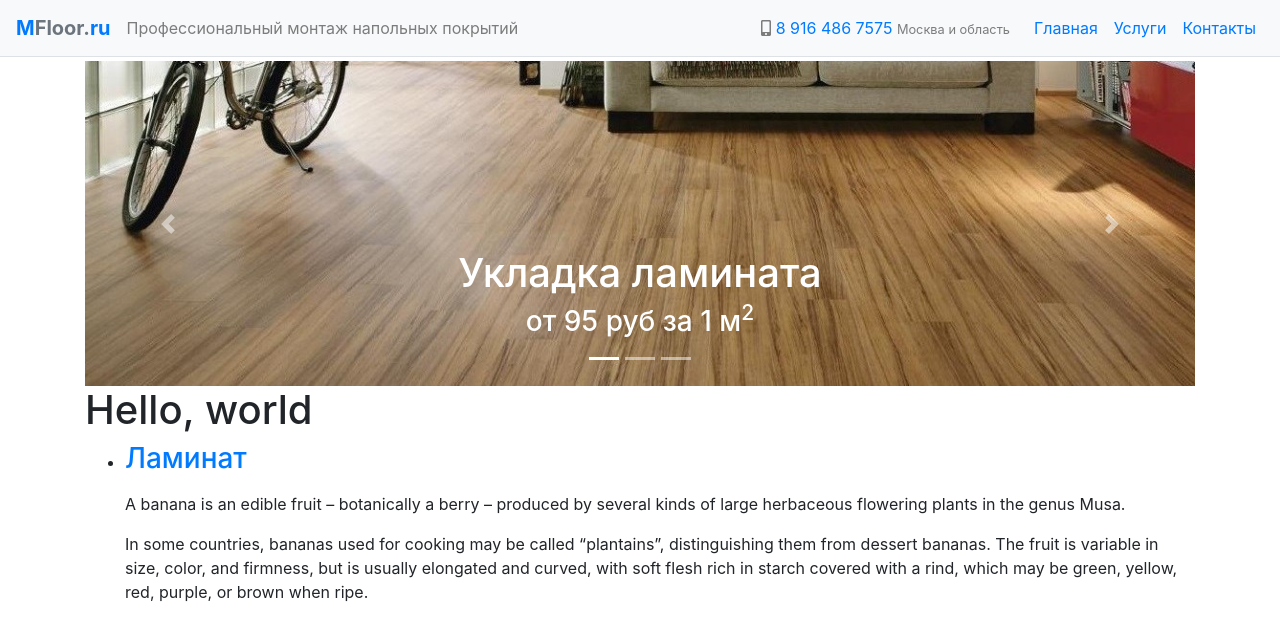
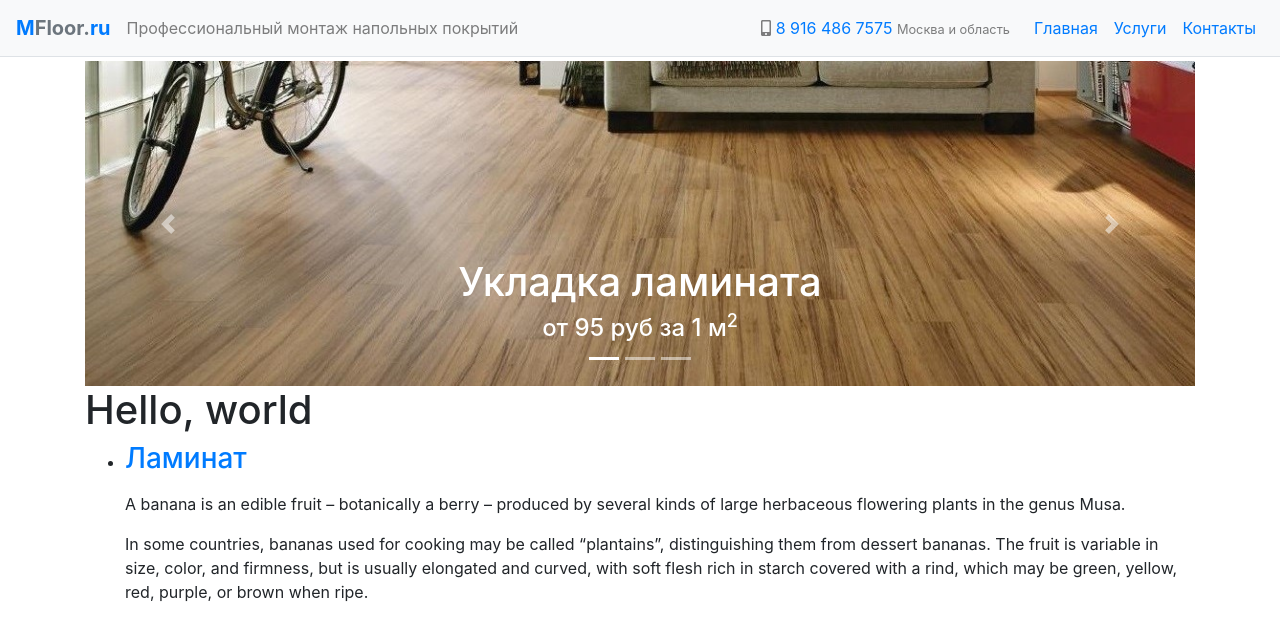
Before and after one commit to nskforward/MFloor, a Jekyll site: the page built from index.html, in a window 1280 px wide. Shown: the top 641 px of the page. Built offline with Jekyll 4.4.1, drawn with Linux system fonts in a browser that asks for light colours.

```diff
--- a/index.html
+++ b/index.html
@@ -11,23 +11,23 @@
     <div class="carousel-inner">
         <div class="carousel-item active">
             <img class="d-block w-100" src="/assets/img/slides/slide1.jpg" alt="укладка ламината">
-            <div class="carousel-caption d-none d-md-block">
+            <div class="carousel-caption d-none d-md-block pb-3">
                 <h1 class="text-white">Укладка ламината</h1>
-                <h3 class="text-white">от 95 руб за 1 м<sup>2</sup></h3>
+                <h4 class="text-white">от 95 руб за 1 м<sup>2</sup></h4>
             </div>
         </div>
         <div class="carousel-item">
             <img class="d-block w-100" src="/assets/img/slides/slide2.jpg" alt="укладка ковролина">
-            <div class="carousel-caption d-none d-md-block">
+            <div class="carousel-caption d-none d-md-block pb-3">
                 <h1 class="text-dark">Настил ковролина и линолеума</h1>
-                <h3 class="text-dark">от 120 руб за 1 м<sup>2</sup></h3>
+                <h4 class="text-dark">от 120 руб за 1 м<sup>2</sup></h4>
             </div>
         </div>
         <div class="carousel-item">
             <img class="d-block w-100" src="/assets/img/slides/slide3.jpg" alt="заливка наливного пола">
-            <div class="carousel-caption d-none d-md-block">
+            <div class="carousel-caption d-none d-md-block pb-3">
                 <h1 class="text-white">Заливка наливных полов</h1>
-                <h3 class="text-white">от 400 руб за 1 м<sup>2</sup></h3>
+                <h4 class="text-white">от 400 руб за 1 м<sup>2</sup></h4>
             </div>
         </div>
     </div>
```
